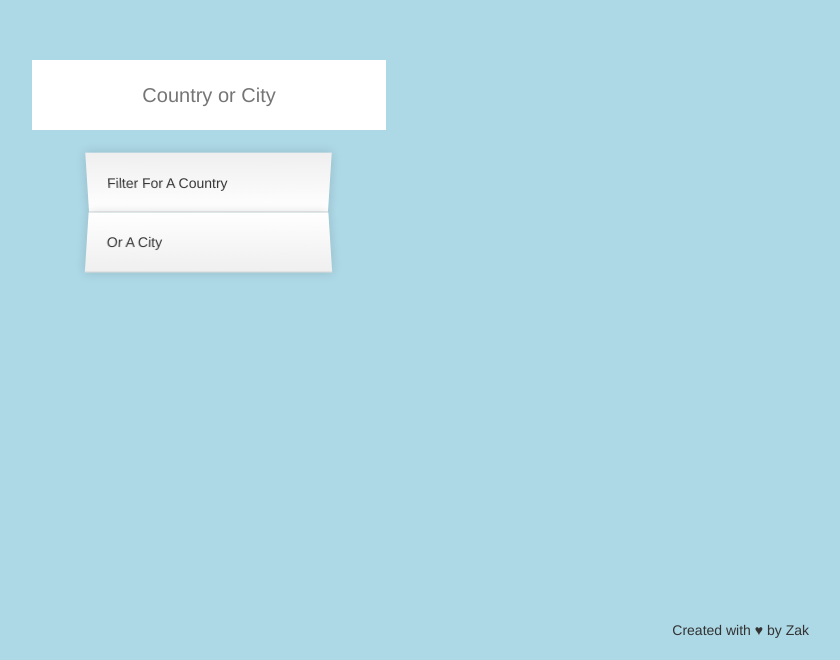
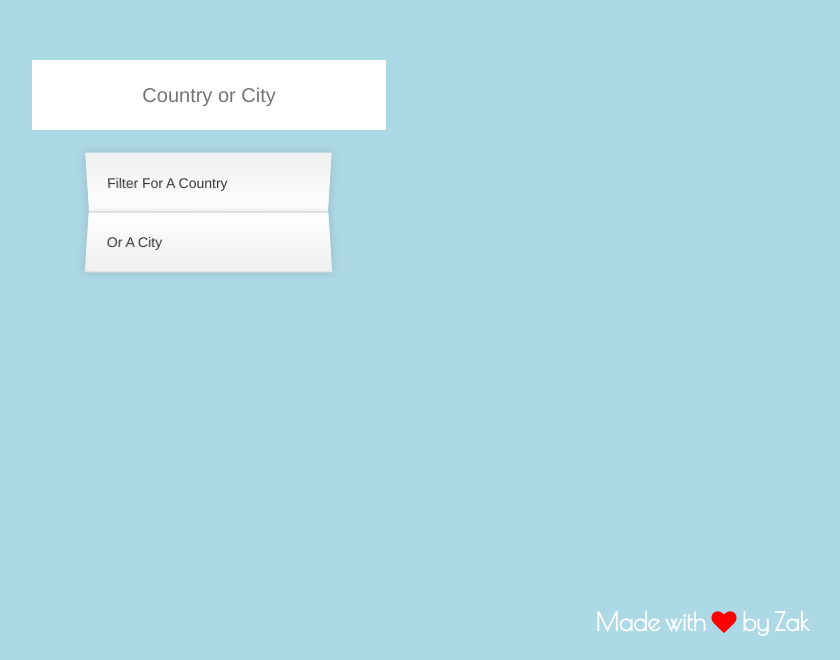
Before and after one commit to zakali22/City_Facts, a website: page app/index.html in a window 1280 px wide. Shown: the part 140-800 px from the top of the page, without its empty margins (421-1261 px from the left). Drawn offline with nearby package versions, Linux system fonts and the light colour scheme; files that its build step writes are made by us from their sources; no server answers.

Commit message:
Adjust footer

```diff
--- a/app/index.html
+++ b/app/index.html
@@ -18,7 +18,7 @@
     <!-- build:css styles/main.css -->
     <link rel="stylesheet" href="styles/main.css">
     <!-- endbuild -->
-
+      <link rel="stylesheet" href="https://maxcdn.bootstrapcdn.com/font-awesome/4.7.0/css/font-awesome.min.css">
     <!-- build:js scripts/vendor/modernizr.js -->
     <script src="/bower_components/modernizr/modernizr.js"></script>
     <!-- endbuild -->
@@ -38,7 +38,7 @@
     </div>
 
     <div class="footer">
-      <p>Created with ♥ by Zak</p>
+      <p>Made with <i class="fa fa-heart" aria-hidden="true"></i> by <a href="http://zakiali.co.uk/">Zak</a></p>
     </div>
     <!-- Google Analytics: change UA-XXXXX-X to be your site's ID. -->
     <script>
--- a/app/styles/main.css
+++ b/app/styles/main.css
@@ -1,4 +1,4 @@
-@import url('https://fonts.googleapis.com/css?family=Raleway');
+@import url('https://fonts.googleapis.com/css?family=Raleway|Poiret+One');
 
 body {
   background-color: lightblue;
@@ -91,4 +91,16 @@ form input {
   position: fixed;
   bottom: 10px;
   right: 50px;
+  font-size: 25px;
+  color: white;
+  font-weight: bolder;
+  font-family: 'Poiret One', cursive;
 }
+
+.footer i {
+  color: red;
+}
+
+a, a:link, a:hover, a:visited {
+  color: white;
+}
--- a/package.json
+++ b/package.json
@@ -26,7 +26,8 @@
     "gulp-useref": "^3.0.0",
     "main-bower-files": "^2.5.0",
     "run-sequence": "^1.2.2",
-    "wiredep": "^4.0.0"
+    "wiredep": "^4.0.0",
+    "world-countries": "^1.8.1"
   },
   "eslintConfig": {
     "env": {
```
